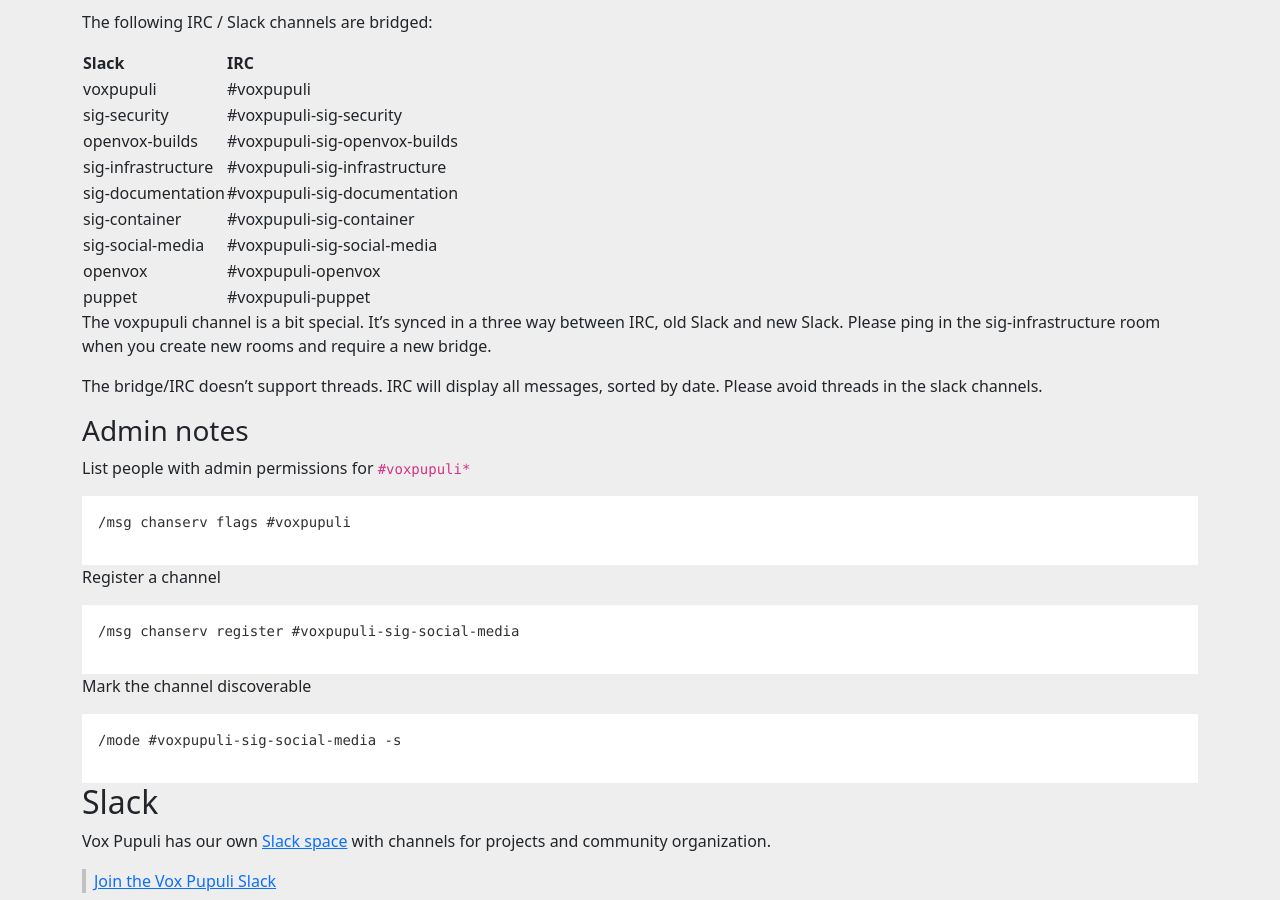
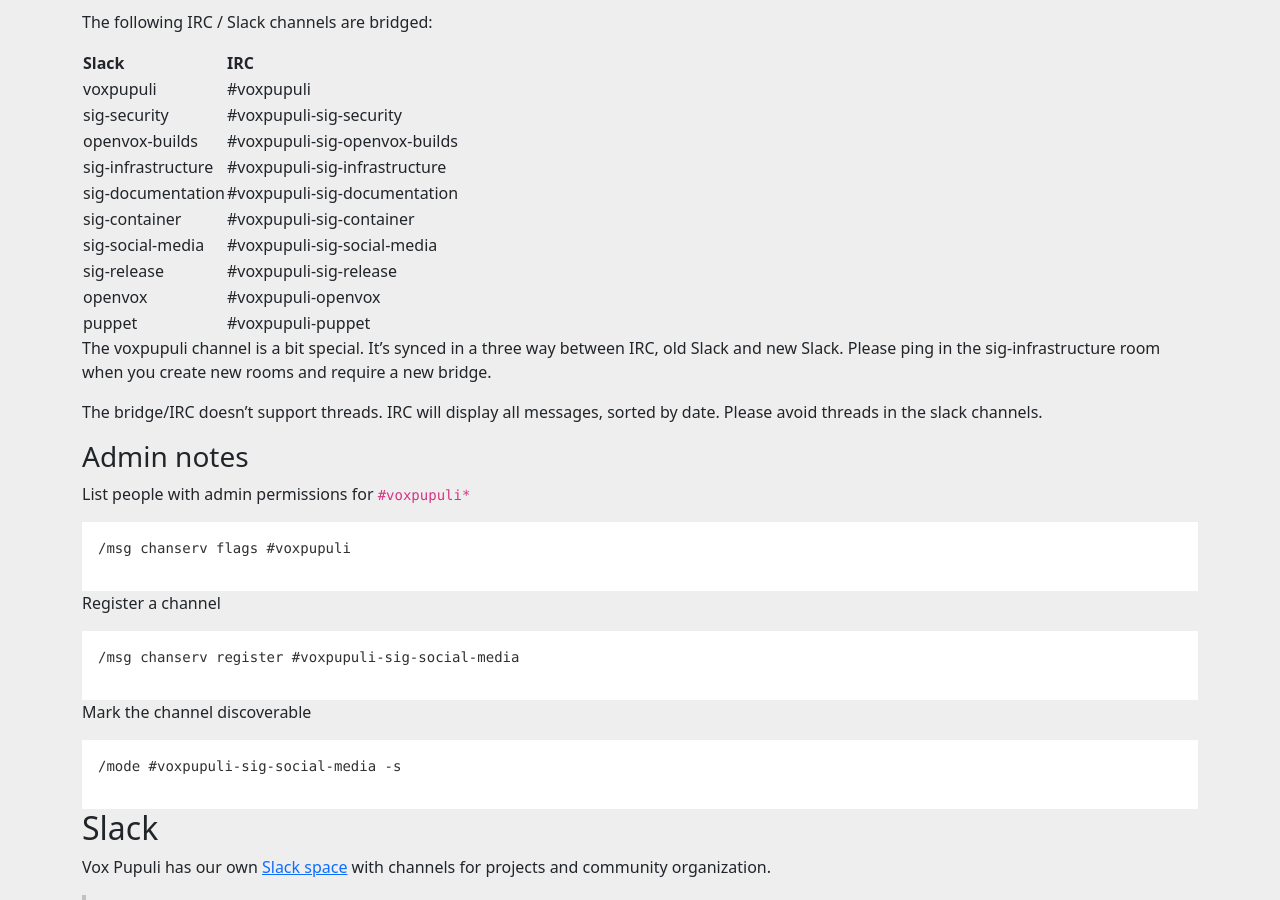
Before and after one commit to voxpupuli/voxpupuli.github.io, a Jekyll site: the page built from connect.md, in a window 1280 px wide and 900 px high, scrolled down 525 px. Built offline with Jekyll 4.4.1, drawn with Linux system fonts in a browser that asks for light colours; nearby versions of some CDN libraries; our own code applies the rules of GitHub Pages for plain Markdown files.

Commit message:
document new release channel

```diff
--- a/_includes/connect_irc.md
+++ b/_includes/connect_irc.md
@@ -13,6 +13,7 @@
 | sig-documentation  | #voxpupuli-sig-documentation  |
 | sig-container      | #voxpupuli-sig-container      |
 | sig-social-media   | #voxpupuli-sig-social-media   |
+| sig-release        | #voxpupuli-sig-release        |
 | openvox            | #voxpupuli-openvox            |
 | puppet             | #voxpupuli-puppet             |
 
```
